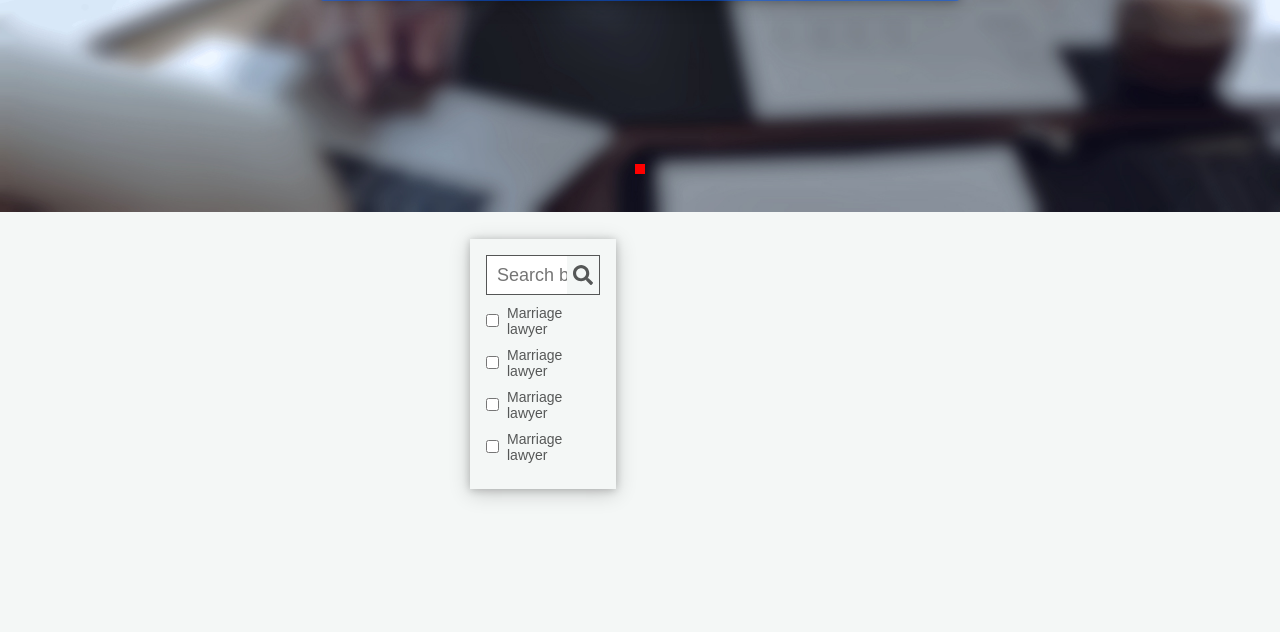
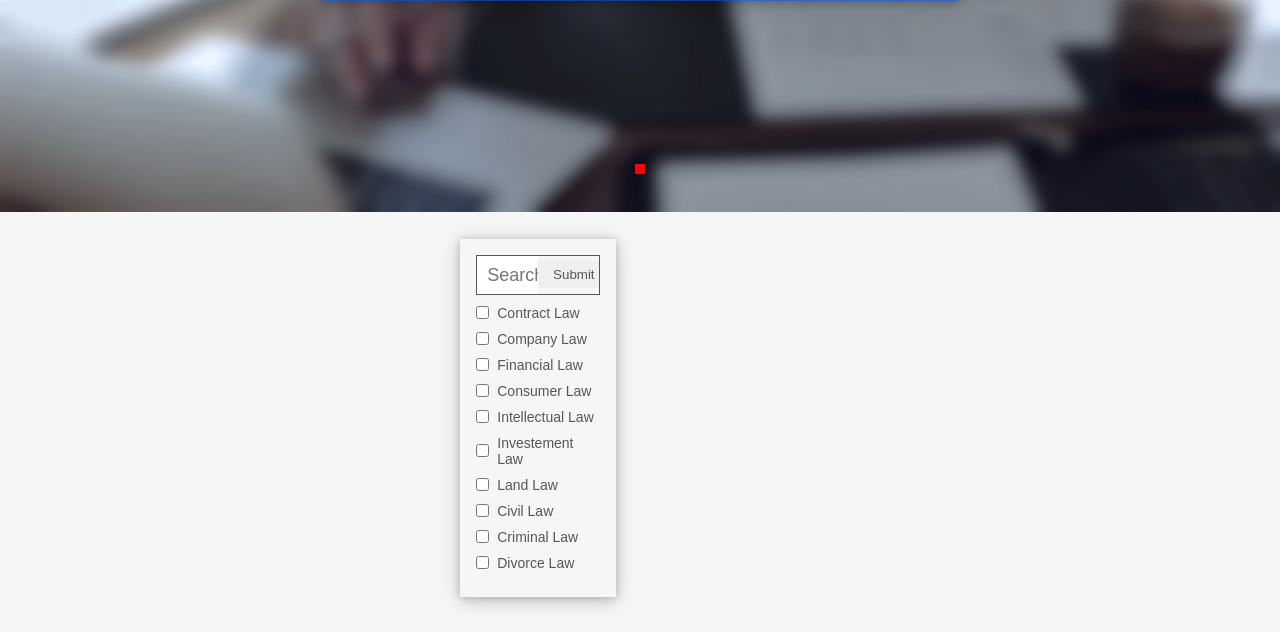
Before and after one commit to The-Commuters/Wi-Legal, a PHP site: page /list.php in a window 1280 px wide. Shown: the part 483-1115 px from the top of the page. Before the commit the page ends 983 px from the top, so only its background shows below. Run offline with PHP 8.4, Linux system fonts and the light colour scheme; data that the repository does not hold is empty; some libraries are stand-ins or nearby versions.

Commit message:
Changeable bio and list search
Bio that a lawyer can change in thier profile-page that will show for people watching their profile.
Search function now works with written in words but not the fields.

```diff
--- a/public/contact.php
+++ b/public/contact.php
@@ -1,4 +1,5 @@
 <!-- Required files to load for page to work -->
+
 <?Php
 /* Connects to database and retrieves time */
 require '../config/config.php';
--- a/public/list.php
+++ b/public/list.php
@@ -1,9 +1,9 @@
 <?php
-/*Config gives a connection to the database between the website*/
+/* Config gives a connection to the database between the website*/
 require '../config/config.php';
-/*Gets $user that you can use on the website to collect data from the database*/
+/* Gets $user that you can use on the website to collect data from the database*/
 include '../src/model/userinfo_handler/userinfo_handler.php';
-/*Userlist handler that sets up the list on this site.*/
+/* Userlist handler that sets up the list on this site.*/
 include '../src/model/form_handlers/userlist_handler.php';
 /* Retrieving php code from login_handler.php */
 include '../src/model/form_handlers/login_handler.php';
@@ -37,18 +37,27 @@ include '../src/model/userinfo_handler/userinfo_handler.php';
 				<div id="list"></div>
 
 			<div class="search container med-marg-bot">
-				<form action="#" class="full-w full-h card">
+				<form action="list.php" class="full-w full-h card" method="POST">
 					<div class="search-input full-w small-marg-bot">
+
 						<input type="text" name="search" class="bread-txt faded-black-txt" placeholder="Search by name">
-						<a href="#" type="submit" class="faded-black-txt"><i class="fas fa-search fa-2x"></i></a>
+						<input type="submit" name="search_button" class="faded-black-txt">
+						<!--<i class="fas fa-search fa-2x"></i>-->
+
 					</div>
 
 					<!-- Kan bare kjøre en for loop her -->
 					<div class="search-options">
-						<div class="full-w faded-black-txt small-marg-bot"><input type="checkbox"><span class="nav-txt">Marriage lawyer</span></div>
-						<div class="full-w faded-black-txt small-marg-bot"><input type="checkbox"><span class="nav-txt">Marriage lawyer</span></div>
-						<div class="full-w faded-black-txt small-marg-bot"><input type="checkbox"><span class="nav-txt">Marriage lawyer</span></div>
-						<div class="full-w faded-black-txt small-marg-bot"><input type="checkbox"><span class="nav-txt">Marriage lawyer</span></div>
+						<div class="full-w faded-black-txt small-marg-bot"><input type="checkbox"><span class="nav-txt">Contract Law</span></div>
+						<div class="full-w faded-black-txt small-marg-bot"><input type="checkbox"><span class="nav-txt">Company Law</span></div>
+						<div class="full-w faded-black-txt small-marg-bot"><input type="checkbox"><span class="nav-txt">Financial Law</span></div>
+						<div class="full-w faded-black-txt small-marg-bot"><input type="checkbox"><span class="nav-txt">Consumer Law</span></div>
+						<div class="full-w faded-black-txt small-marg-bot"><input type="checkbox"><span class="nav-txt">Intellectual Law</span></div>
+						<div class="full-w faded-black-txt small-marg-bot"><input type="checkbox"><span class="nav-txt">Investement Law</span></div>
+						<div class="full-w faded-black-txt small-marg-bot"><input type="checkbox"><span class="nav-txt">Land Law</span></div>
+						<div class="full-w faded-black-txt small-marg-bot"><input type="checkbox"><span class="nav-txt">Civil Law</span></div>
+						<div class="full-w faded-black-txt small-marg-bot"><input type="checkbox"><span class="nav-txt">Criminal Law</span></div>
+						<div class="full-w faded-black-txt small-marg-bot"><input type="checkbox"><span class="nav-txt">Divorce Law</span></div>
 					</div>
 
 				</form>
--- a/src/model/form_handlers/userlist_handler.php
+++ b/src/model/form_handlers/userlist_handler.php
@@ -1,6 +1,13 @@
 <?php
 	//Collects everything from the database lawyerusers, can be cut down when
+
+if (isset($_POST['search_button'])) {
+	$searchbox = $_POST['search'];
+	$sql = "SELECT * FROM lawyerusers WHERE first_name like '%$searchbox%' OR last_name like '%$searchbox%'";
+	$queryLu = mysqli_query($con, $sql);
+} else {
 	$sql = "SELECT * FROM lawyerusers";
 	$queryLu = mysqli_query($con, $sql);
+}
 
 ?>
--- a/src/utils/template/components/header.php
+++ b/src/utils/template/components/header.php
@@ -81,7 +81,6 @@
 								<!--If there is an error message in $ error_array about the password, type it here-->
 								<?php if(in_array("Email or password was incorrect<br>", $error_array)) {
 								echo  "Email or password was incorrect<br>";} ?>
-								<!-- FIX SÅNN AT DEN IKKE RELOADER UTEN RIKTIG PASSORD OG BRUKERNAVN -->
 
 								<br>
 
```
Also changed, not shown: database/wilegal.sql (+29 -4 lines), public/profile.php (+12 -3 lines), public/userprofile.php (+17 -5 lines), src/model/form_handlers/bio_handler.php (added, +15 -0 lines), src/utils/template/components/profile_components/lawyers.php (+12 -2 lines), src/utils/template/components/userprofile_components/lawyers.php (+13 -0 lines).
